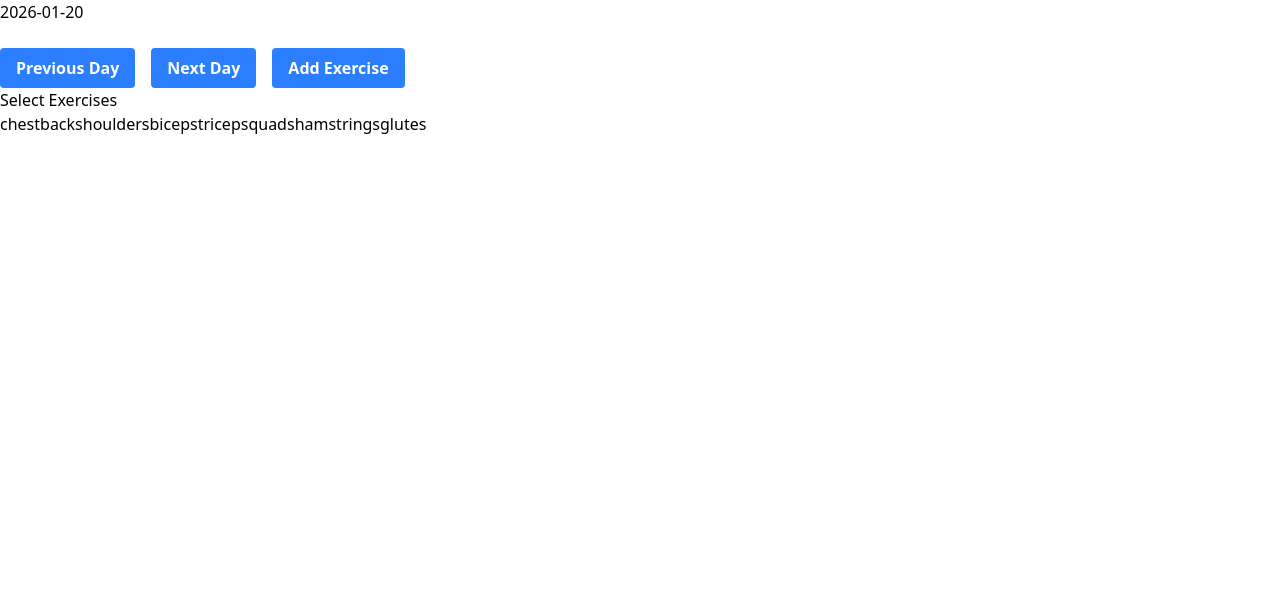
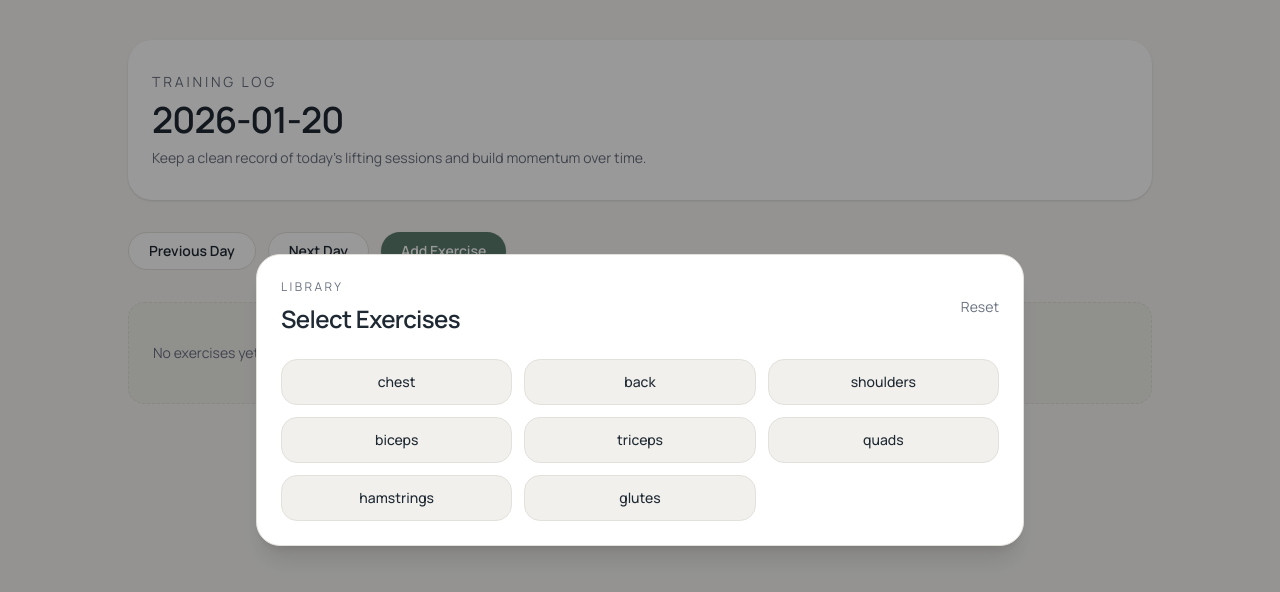
Before and after one commit to Mason-Little/PlateIQ, a React (Vite) app: page / in a window 1280 px wide. Both pictures are taken after a click on the button "Add Exercise". Shown: the top 592 px of the page. Built offline with nearby package versions, Linux system fonts and the light colour scheme.

Commit message:
feat: style it just enough

```diff
--- a/src/components/ExercisesTile.tsx
+++ b/src/components/ExercisesTile.tsx
@@ -14,22 +14,41 @@ export function ExerciseTile({ exerciseTracking }: ExerciseTileProps) {
   const { addSet } = useHistoryStore();
   const [showAddSet, setShowAddSet] = useState(false);
 
-
   return (
-    <div>
-      <h1>{exerciseTracking.exerciseSlug}</h1>
-      {exerciseTracking.sets.map((set, index) => (
-        <SetPill key={index} reps={set.reps} weight={set.weight} />
-      ))}
-      <PlateButton onClick={() => setShowAddSet(true)} text="Add Set" />
-      <PlateModal
-        isOpen={showAddSet}
-        onClose={() => setShowAddSet(false)}
-      >
-        <AddSetForm onSubmit={(set) => {
-          addSet(exerciseTracking.id, set);
-          setShowAddSet(false);
-        }} />
+    <div className="rounded-3xl border border-[rgb(var(--border))] bg-[rgb(var(--surface))] p-6 shadow-sm">
+      <div className="flex flex-wrap items-center justify-between gap-4">
+        <div>
+          <p className="text-xs uppercase tracking-[0.2em] text-[rgb(var(--text-muted))]">
+            Exercise
+          </p>
+          <h2 className="mt-2 text-2xl font-semibold">
+            {exerciseTracking.exerciseSlug}
+          </h2>
+        </div>
+        <PlateButton
+          onClick={() => setShowAddSet(true)}
+          text="Add Set"
+          variant="primary"
+        />
+      </div>
+      <div className="mt-5 flex flex-wrap gap-3">
+        {exerciseTracking.sets.length === 0 ? (
+          <p className="text-sm text-[rgb(var(--text-muted))]">
+            No sets yet. Add one to get started.
+          </p>
+        ) : (
+          exerciseTracking.sets.map((set, index) => (
+            <SetPill key={index} reps={set.reps} weight={set.weight} />
+          ))
+        )}
+      </div>
+      <PlateModal isOpen={showAddSet} onClose={() => setShowAddSet(false)}>
+        <AddSetForm
+          onSubmit={(set) => {
+            addSet(exerciseTracking.id, set);
+            setShowAddSet(false);
+          }}
+        />
       </PlateModal>
     </div>
   );
--- a/src/components/SelectExercises.tsx
+++ b/src/components/SelectExercises.tsx
@@ -17,23 +17,60 @@ export function SelectExercises({ onSelectExercise }: SelectExercisesProps) {
   );
 
   return (
+    <div className="fixed inset-0 z-40 flex items-center justify-center bg-black/40 px-4 py-8">
+      <div className="w-full max-w-3xl rounded-3xl border border-[rgb(var(--border))] bg-[rgb(var(--surface))] p-6 shadow-xl">
+        <div className="flex flex-wrap items-center justify-between gap-4">
           <div>
-      <h1>Select Exercises</h1>
+            <p className="text-xs uppercase tracking-[0.2em] text-[rgb(var(--text-muted))]">
+              Library
+            </p>
+            <h1 className="mt-2 text-2xl font-semibold">Select Exercises</h1>
+          </div>
+          <button
+            className="text-sm text-[rgb(var(--text-muted))] transition hover:text-[rgb(var(--accent))]"
+            onClick={() => setSelectedMuscle(null)}
+            type="button"
+          >
+            Reset
+          </button>
+        </div>
 
-      {selectedMuscle
-        ? filteredExercises.map((exercise: Exercise) => (
+        <div className="mt-6 grid gap-4">
+          {selectedMuscle ? (
+            <div className="grid gap-3">
+              <p className="text-sm text-[rgb(var(--text-muted))]">
+                {selectedMuscle} exercises
+              </p>
+              <div className="grid gap-3 sm:grid-cols-2">
+                {filteredExercises.map((exercise: Exercise) => (
                   <button
                     key={exercise.slug}
                     onClick={() => onSelectExercise(exercise.slug)}
+                    className="flex items-center justify-between rounded-2xl border border-[rgb(var(--border))] bg-[rgb(var(--surface-muted))] px-4 py-3 text-left text-sm font-medium transition hover:border-[rgb(var(--accent))] hover:text-[rgb(var(--accent))]"
                   >
                     {exercise.name}
+                    <span className="text-xs text-[rgb(var(--text-muted))]">
+                      {exercise.primaryMuscle}
+                    </span>
                   </button>
-          ))
-        : Array.from(primaryMuscle).map((muscle: string) => (
-            <button key={muscle} onClick={() => setSelectedMuscle(muscle)}>
+                ))}
+              </div>
+            </div>
+          ) : (
+            <div className="grid gap-3 sm:grid-cols-2 lg:grid-cols-3">
+              {Array.from(primaryMuscle).map((muscle: string) => (
+                <button
+                  key={muscle}
+                  onClick={() => setSelectedMuscle(muscle)}
+                  className="rounded-2xl border border-[rgb(var(--border))] bg-[rgb(var(--surface-muted))] px-4 py-3 text-sm font-medium text-[rgb(var(--text))] transition hover:border-[rgb(var(--accent))] hover:text-[rgb(var(--accent))]"
+                >
                   {muscle}
                 </button>
               ))}
             </div>
+          )}
+        </div>
+      </div>
+    </div>
   );
 }
--- a/src/components/SetPill.tsx
+++ b/src/components/SetPill.tsx
@@ -1,9 +1,7 @@
-import { PlateButton } from "@/components/ui/PlateButton";
-
-export function SetPill({reps, weight}: {reps: number, weight: number}) {
+export function SetPill({ reps, weight }: { reps: number; weight: number }) {
   return (
-    <div>
-      <PlateButton text={`${reps} reps x ${weight} lbs`} />
+    <div className="rounded-full border border-[rgb(var(--border))] bg-[rgb(var(--surface-muted))] px-4 py-2 text-sm font-medium text-[rgb(var(--text))]">
+      {reps} reps x {weight} lbs
     </div>
   );
 }
--- a/src/components/ui/PlateButton.tsx
+++ b/src/components/ui/PlateButton.tsx
@@ -3,20 +3,29 @@ import { ButtonHTMLAttributes } from 'react';
 interface PlateButtonProps extends ButtonHTMLAttributes<HTMLButtonElement> {
   text: string;
   icon?: string;
+  variant?: 'primary' | 'ghost';
 }
 
 export function PlateButton({
   text,
   icon,
+  variant = 'primary',
   className = '',
   ...props
 }: PlateButtonProps) {
+  const baseClasses =
+    'inline-flex items-center justify-center gap-2 rounded-full px-5 py-2 text-sm font-semibold transition focus-visible:outline-none focus-visible:ring-2 focus-visible:ring-[rgb(var(--accent))] focus-visible:ring-offset-2 focus-visible:ring-offset-[rgb(var(--bg))]';
+  const variantClasses =
+    variant === 'primary'
+      ? 'bg-[rgb(var(--accent))] text-white shadow-sm hover:bg-[rgb(var(--accent-strong))]'
+      : 'border border-[rgb(var(--border))] bg-[rgb(var(--surface))] text-[rgb(var(--text))] hover:border-[rgb(var(--accent))] hover:text-[rgb(var(--accent))]';
+
   return (
     <button
-      className={`bg-blue-500 hover:bg-blue-600 text-white font-bold py-2 px-4 rounded ${className}`}
+      className={`${baseClasses} ${variantClasses} ${className}`}
       {...props}
     >
-      {icon ? <img src={icon} alt={text} /> : text}
+      {icon ? <img src={icon} alt={text} className="h-4 w-4" /> : text}
     </button>
   );
 }
--- a/src/components/ui/PlateModal.tsx
+++ b/src/components/ui/PlateModal.tsx
@@ -1,9 +1,30 @@
-export function PlateModal({ isOpen, onClose, children }: { isOpen: boolean; onClose: () => void; children: React.ReactNode }) {
+export function PlateModal({
+  isOpen,
+  onClose,
+  children,
+}: {
+  isOpen: boolean;
+  onClose: () => void;
+  children: React.ReactNode;
+}) {
   if (!isOpen) return null;
   return (
-    <div>
-      <button onClick={onClose}>Close</button>
-      {children}
+    <div className="fixed inset-0 z-50 flex items-center justify-center bg-black/30 px-4 py-10">
+      <div className="w-full max-w-lg rounded-3xl border border-[rgb(var(--border))] bg-[rgb(var(--surface))] p-6 shadow-xl">
+        <div className="flex items-center justify-between">
+          <p className="text-xs uppercase tracking-[0.2em] text-[rgb(var(--text-muted))]">
+            Quick Add
+          </p>
+          <button
+            onClick={onClose}
+            className="text-sm font-medium text-[rgb(var(--text-muted))] transition hover:text-[rgb(var(--accent))]"
+            type="button"
+          >
+            Close
+          </button>
+        </div>
+        <div className="mt-4">{children}</div>
+      </div>
     </div>
   );
 }
--- a/src/index.css
+++ b/src/index.css
@@ -1 +1,34 @@
+@import url('https://fonts.googleapis.com/css2?family=Manrope:wght@400;500;600;700&display=swap');
 @import 'tailwindcss';
+
+@layer base {
+  :root {
+    --bg: 247 246 243;
+    --surface: 255 255 255;
+    --surface-muted: 241 240 236;
+    --text: 31 41 51;
+    --text-muted: 107 114 128;
+    --border: 227 225 220;
+    --accent: 91 124 111;
+    --accent-strong: 78 107 96;
+  }
+
+  * {
+    @apply border-[rgb(var(--border))];
+  }
+
+  body {
+    @apply bg-[rgb(var(--bg))] text-[rgb(var(--text))] antialiased;
+    font-family:
+      'Manrope',
+      system-ui,
+      -apple-system,
+      sans-serif;
+  }
+
+  h1,
+  h2,
+  h3 {
+    @apply tracking-tight;
+  }
+}
--- a/src/pages/Home.tsx
+++ b/src/pages/Home.tsx
@@ -19,29 +19,54 @@ export function Home() {
   }, [currentDate, ensureSession]);
 
   return (
-    <main>
-      <h1>{currentDate}</h1>
-      {sessions.map((session) => (
-        <div key={session.sessionOfDay}>
-          {listTrackings(session.id).map((tracking) => (
-            <ExerciseTile key={tracking.id} exerciseTracking={tracking} />
-          ))}
-        </div>
-      ))}
-      <div className="flex gap-4 mt-6">
+    <main className="min-h-screen px-4 py-10">
+      <div className="mx-auto flex w-full max-w-5xl flex-col gap-8">
+        <header className="rounded-3xl bg-[rgb(var(--surface))] px-6 py-8 shadow-sm">
+          <p className="text-sm uppercase tracking-[0.2em] text-[rgb(var(--text-muted))]">
+            Training Log
+          </p>
+          <h1 className="mt-2 text-3xl font-semibold md:text-4xl">
+            {currentDate}
+          </h1>
+          <p className="mt-2 max-w-2xl text-sm text-[rgb(var(--text-muted))]">
+            Keep a clean record of today&apos;s lifting sessions and build
+            momentum over time.
+          </p>
+        </header>
+
+        <section className="flex flex-wrap gap-3">
           <PlateButton
             text="Previous Day"
+            variant="ghost"
             onClick={() => setCurrentDate(prevDay(currentDate))}
           />
           <PlateButton
             text="Next Day"
+            variant="ghost"
             onClick={() => setCurrentDate(nextDay(currentDate))}
           />
-
           <PlateButton
             text="Add Exercise"
+            variant="primary"
             onClick={() => setShowSelectExercises(true)}
           />
+        </section>
+
+        <section className="grid gap-6">
+          {sessions.map((session) => (
+            <div key={session.sessionOfDay} className="grid gap-4">
+              {listTrackings(session.id).length === 0 ? (
+                <div className="rounded-2xl border border-dashed border-[rgb(var(--border))] bg-[rgb(var(--surface-muted))] px-6 py-10 text-sm text-[rgb(var(--text-muted))]">
+                  No exercises yet. Add your first movement to start tracking.
+                </div>
+              ) : (
+                listTrackings(session.id).map((tracking) => (
+                  <ExerciseTile key={tracking.id} exerciseTracking={tracking} />
+                ))
+              )}
+            </div>
+          ))}
+        </section>
       </div>
 
       {showSelectExercises && (
```
Also changed, not shown: src/components/AddSetForm.tsx (+30 -7 lines). Lines whose indentation alone changed are shown as unchanged.
